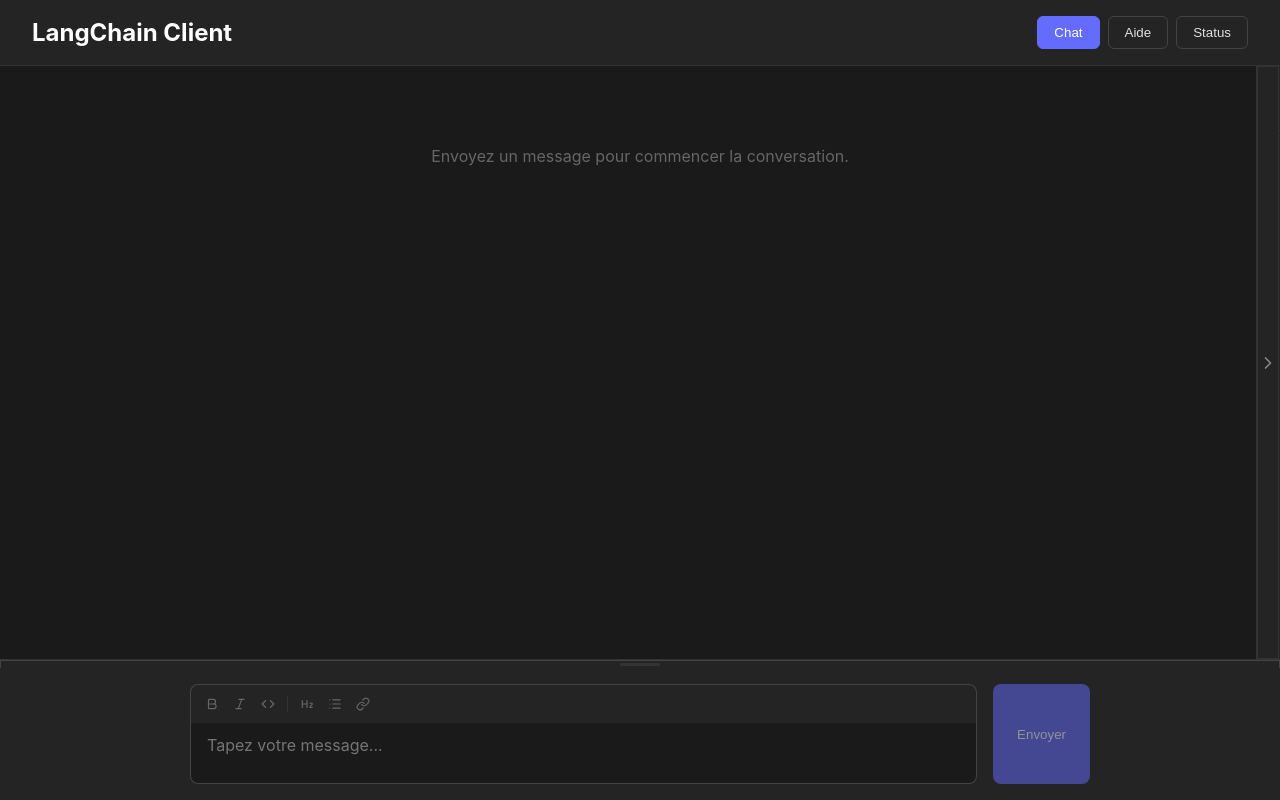
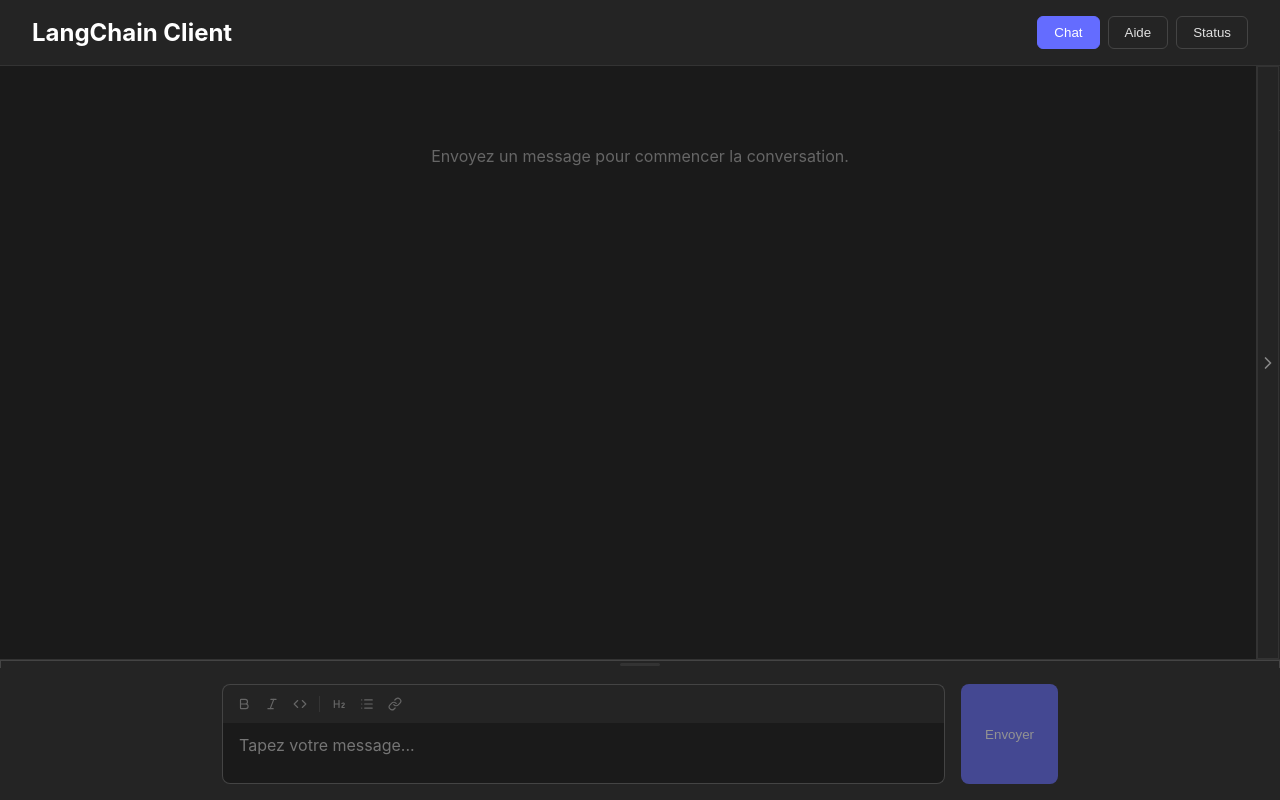
Before and after one commit to LeVund/Bazunga, a Vue app in the folder client/: page / in a window 1280 px wide. Built offline with nearby package versions, Linux system fonts and the light colour scheme.

Commit message:
fix spacing

```diff
--- a/client/src/renderer/src/App.vue
+++ b/client/src/renderer/src/App.vue
@@ -223,6 +223,7 @@
    >
     <div class="resize-indicator"></div>
    </div>
+
    <div class="input-container">
     <div class="input-wrapper" :style="{ height: `${containerHeight}px` }">
      <MarkdownToolbar :textareaRef="textareaRef" @format="handleFormat" />
@@ -391,12 +392,13 @@
 }
 
 .footer {
- padding: 0 0 var(--ui-spacing-base); /* var(--ui-spacing-xl);*/
  background-color: var(--ui-color-background-secondary);
  border-top: 1px solid var(--ui-color-border-default);
 }
 
 .input-container {
+ padding: var(--ui-spacing-base) var(--ui-spacing-xl);
+
  display: flex;
  gap: var(--ui-gap-base);
  max-width: var(--ui-width-content-max);
@@ -414,7 +416,6 @@
  height: 8px;
  cursor: ns-resize;
  display: flex;
- margin-bottom: var(--ui-spacing-base);
  align-items: center;
  justify-content: center;
  background-color: var(--ui-color-background-secondary);
```
